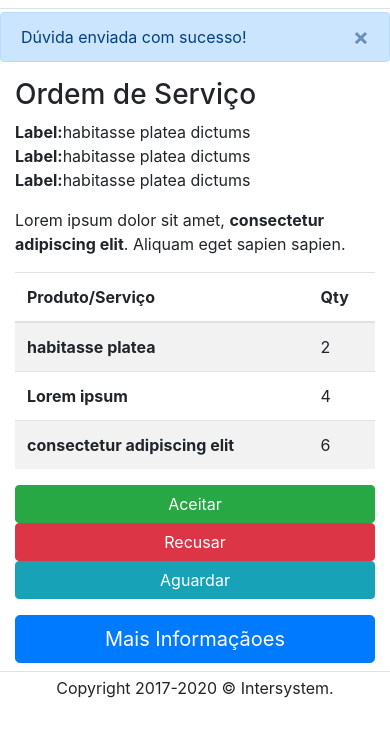
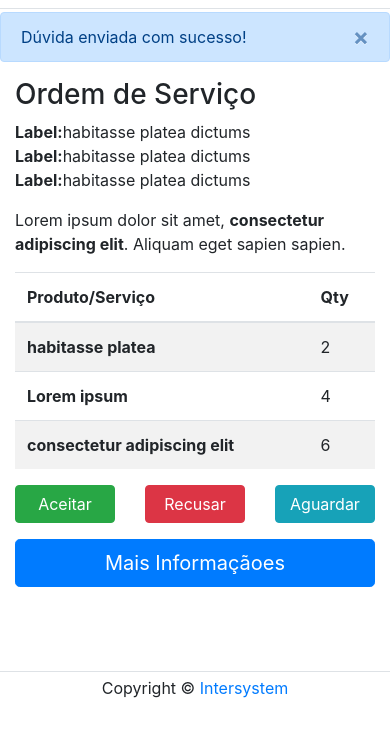
Before and after one commit to dekionbr/delph-page, a website: page static/grid.html in a window 390 px wide. Shown: the part 128-864 px from the top of the page. Drawn offline with nearby package versions, Linux system fonts and the light colour scheme.

Commit message:
correções grid buttons e copyright

```diff
--- a/static/grid.html
+++ b/static/grid.html
@@ -85,17 +85,17 @@
                 </div>
             </div>
             <div class="row">
-                <div class="col-md-4">
+                <div class="col-4">
                     <button type="button" class="btn btn-block btn-success" data-toggle="modal" data-target="#exampleModal">
                         Aceitar
                     </button>
                 </div>
-                <div class="col-md-4">
+                <div class="col-4">
                     <button type="button" class="btn btn-block btn-danger" data-toggle="modal" data-target="#exampleModal">
                         Recusar
                     </button>
                 </div>
-                <div class="col-md-4">
+                <div class="col-4">
                     <button type="button" class="btn btn-block btn-info" data-toggle="modal" data-target="#exampleModal">
                         Aguardar
                     </button>
@@ -146,7 +146,7 @@
           </div>
     </main>
     <footer class="d-flex flex-column flex-md-row align-items-center pt-1 bg-white border-top box-shadow fixed-bottom">
-        <p class="text-center w-100">Copyright 2017-2020 © Intersystem.</p>
+        <p class="text-center w-100">Copyright © <a href="http://intersystem.info/">Intersystem</a></p>
     </footer>
     <script src="https://code.jquery.com/jquery-3.2.1.slim.min.js"
         integrity="sha384-KJ3o2DKtIkvYIK3UENzmM7KCkRr/rE9/Qpg6aAZGJwFDMVNA/GpGFF93hXpG5KkN"
```
Also changed, not shown: static/home.html (+1 -1 lines), static/message.html (+1 -1 lines).
